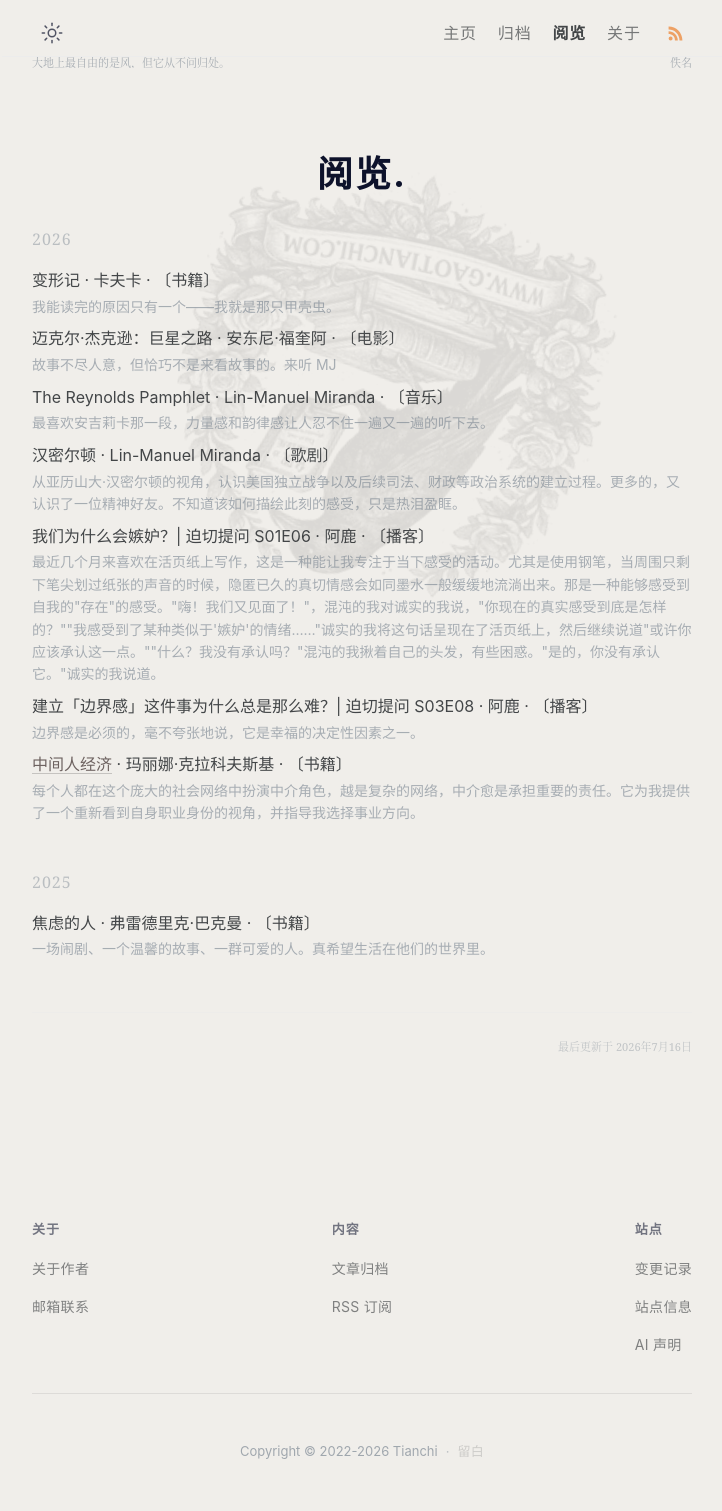
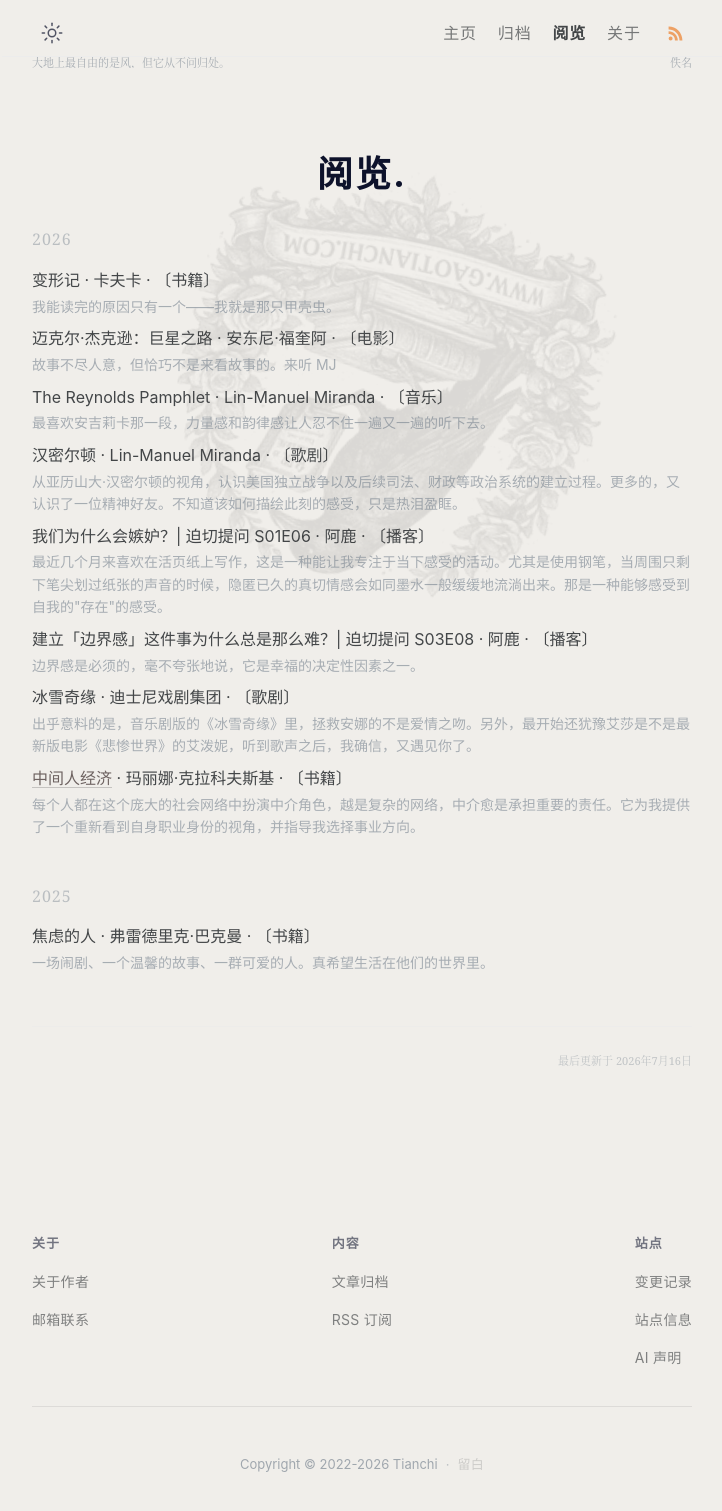
Before and after one commit to gaotianchi/gaotianchi.github.io, a Jekyll site: the page built from _pages/library.html, in a window 1280 px wide. Shown: the whole page, without its empty margins (278-1000 px from the left). Built offline with Jekyll 4.4.1, drawn with Linux system fonts in a browser that asks for light colours.

Commit message:
feat: 阅览新增音乐剧「冰雪奇缘」
Co-Authored-By: Claude Fable 5 <noreply@anthropic.com>

```diff
--- a/_data/consuming.yml
+++ b/_data/consuming.yml
@@ -38,13 +38,19 @@
   creator: 阿鹿
   type: 播客
   started: 2026-03-19
-  notes: 最近几个月来喜欢在活页纸上写作，这是一种能让我专注于当下感受的活动。尤其是使用钢笔，当周围只剩下笔尖划过纸张的声音的时候，隐匿已久的真切情感会如同墨水一般缓缓地流淌出来。那是一种能够感受到自我的"存在"的感受。"嗨！我们又见面了！"，混沌的我对诚实的我说，"你现在的真实感受到底是怎样的？""我感受到了某种类似于'嫉妒'的情绪……"诚实的我将这句话呈现在了活页纸上，然后继续说道"或许你应该承认这一点。""什么？我没有承认吗？"混沌的我揪着自己的头发，有些困惑。"是的，你没有承认它。"诚实的我说道。
+  notes: 最近几个月来喜欢在活页纸上写作，这是一种能让我专注于当下感受的活动。尤其是使用钢笔，当周围只剩下笔尖划过纸张的声音的时候，隐匿已久的真切情感会如同墨水一般缓缓地流淌出来。那是一种能够感受到自我的"存在"的感受。
 
 - title: 建立「边界感」这件事为什么总是那么难？| 迫切提问 S03E08
   creator: 阿鹿
   type: 播客
   started: 2026-03-17
   notes: 边界感是必须的，毫不夸张地说，它是幸福的决定性因素之一。
+
+- title: 冰雪奇缘
+  creator: 迪士尼戏剧集团
+  type: 歌剧
+  started: 2026-03-15
+  notes: 出乎意料的是，音乐剧版的《冰雪奇缘》里，拯救安娜的不是爱情之吻。另外，最开始还犹豫艾莎是不是最新版电影《悲惨世界》的艾泼妮，听到歌声之后，我确信，又遇见你了。
 
 - title: 中间人经济
   creator: 玛丽娜·克拉科夫斯基
```
